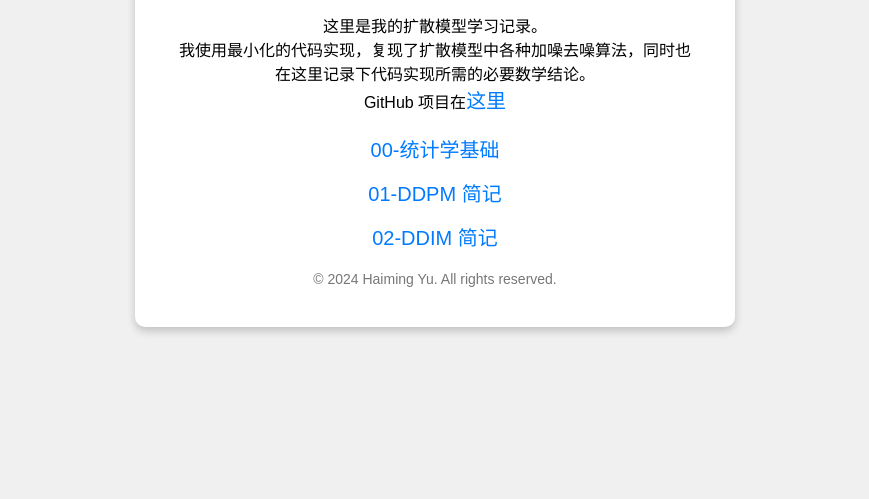
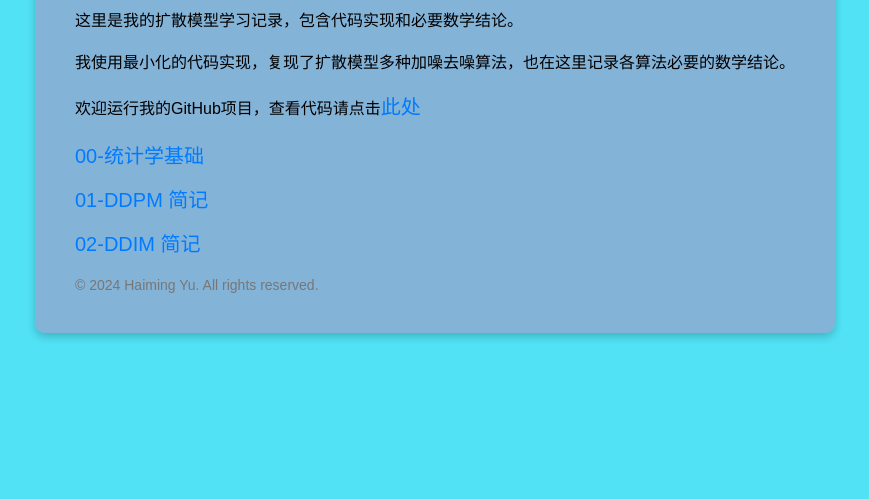
Before and after one commit to HoiM/HoiM.github.io, a plain HTML site: page index.html in a window 1280 px wide. Shown: the part 301-800 px from the top of the page, without its empty margins (205-1074 px from the left). Drawn offline with Linux system fonts and the light colour scheme.

Commit message:
add intro

```diff
--- a/index.html
+++ b/index.html
@@ -7,7 +7,7 @@
     <style>
         body {
             font-family: 'Arial', sans-serif;
-            background-color: #f0f0f0;
+            background-color: #51e2f5;
             margin: 0;
             padding: 0;
             height: 100vh;
@@ -16,14 +16,14 @@
             align-items: center;
         }
         .container {
-            background-color: white;
+            background-color: rgba(146, 168, 209, 0.8);
             padding: 40px;
-            width: 80%;
-            max-width: 600px;
+            width: 100%;
+            max-width: 800px;
             border-radius: 10px;
             box-shadow: 0 4px 8px rgba(0, 0, 0, 0.2);
             box-sizing: border-box;
-            text-align: center;
+            text-align: left;
         }
         h1 {
             margin: 0;
@@ -58,9 +58,9 @@
 <body>
     <div class="container">
         <h1>扩散模型 最小化实现</h1>
-        <p>这里是我的扩散模型学习记录。<br>
-           我使用最小化的代码实现，复现了扩散模型中各种加噪去噪算法，同时也在这里记录下代码实现所需的必要数学结论。<br>
-           GitHub 项目在<a href="https://github.com/HoiM/diffusion-schedulers-minimal-implementation" target="_blank">这里</a>
+        <p>这里是我的扩散模型学习记录，包含代码实现和必要数学结论。<br><br>
+           我使用最小化的代码实现，复现了扩散模型多种加噪去噪算法，也在这里记录各算法必要的数学结论。<br><br>
+           欢迎运行我的GitHub项目，查看代码请点击<a href="https://github.com/HoiM/diffusion-schedulers-minimal-implementation" target="_blank">此处</a>
         </p>
         <ul>
             <li><a href="html/00-prerequisites-on-statistics.html">00-统计学基础</a></li>
```
